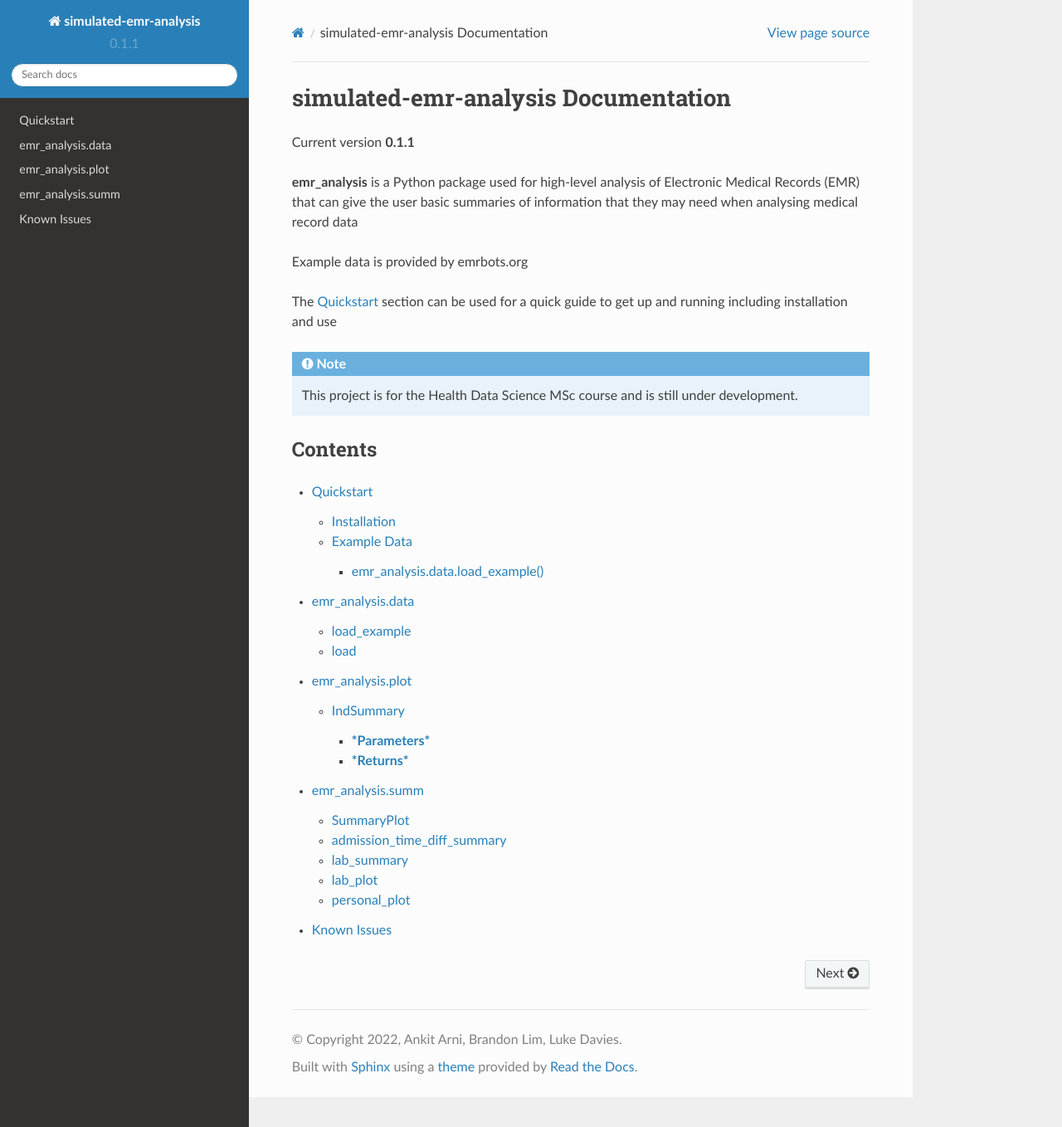
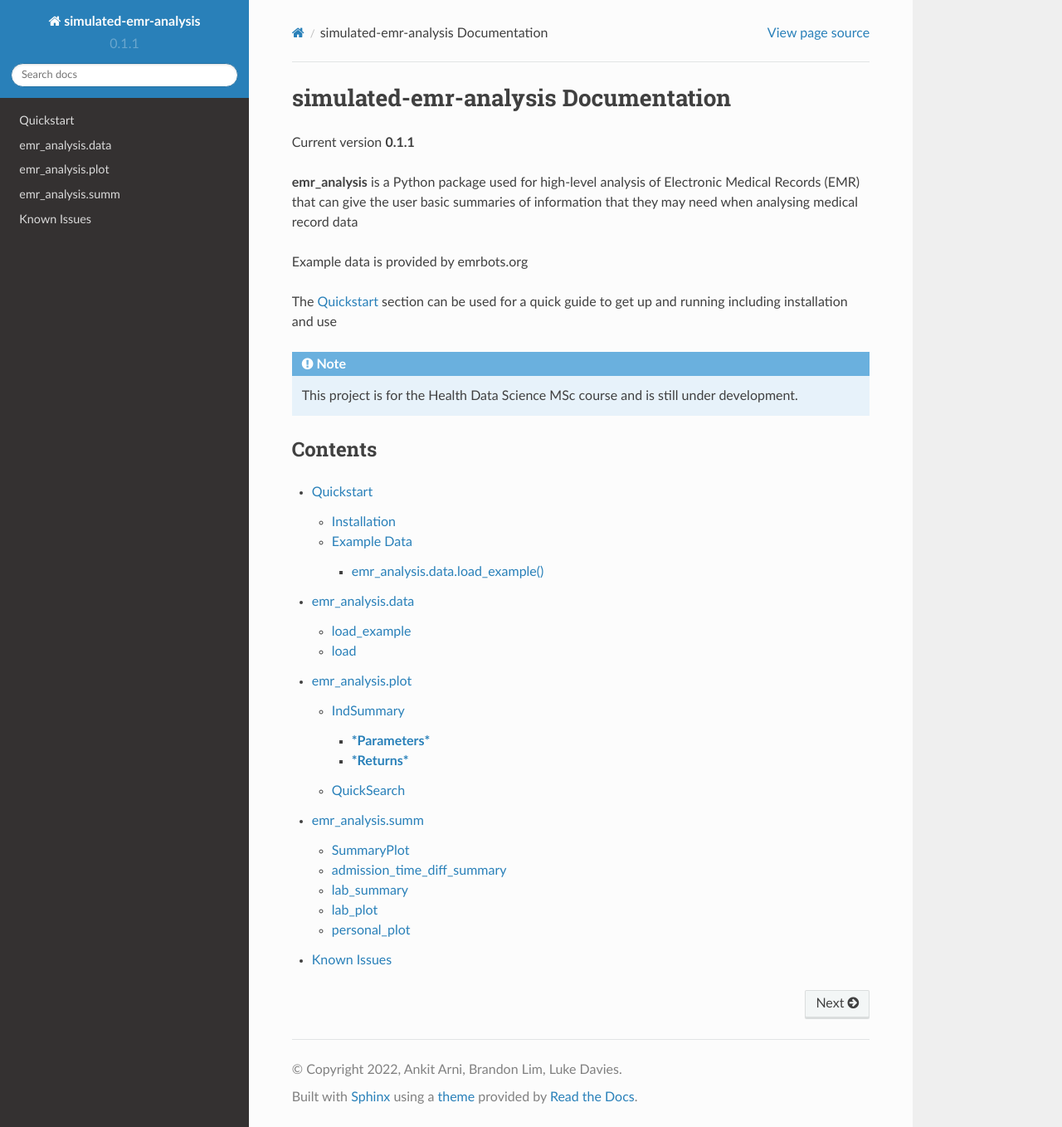
Before and after one commit to beml201/simulated-emr-analysis-docs, a Sphinx documentation site: the page built from docs/source/index.rst, in a window 1280 px wide and 1358 px high. Shown: the whole window at 83% size. Built offline with Sphinx 7.4.7 and the Read the Docs theme 2.0.0, drawn with Linux system fonts in a browser that asks for light colours.

Commit message:
Fixed errors in plot.rst

````diff
--- a/docs/source/plot.rst
+++ b/docs/source/plot.rst
@@ -19,15 +19,16 @@ IndSummary
         The ID of the patient whose data and summary should be returned
 
     *bool* browser:
-        *Defaults to ``False``*
+        *Defaults to "False"*
         If ``True`` will open a new window in the default browser of the user
         Will also return the resulting dictionary (see *Returns*)
         If ``False``will just return the resulting dictionary (see *Returns*)
 
     *int* port:
-        * Defaults to ``8050``*
+        * Defaults to "8050"*
         Changes the port for the Dash server to open in. Only works when ``browser=True```
         Does not check if port is already opening
+
 
 ***Returns***
 ~~~~~~~~~~~~~
@@ -48,6 +49,8 @@ Provides a summary of a specific patient as both text and a graph
 set ``browser=True`` to open the interactive graphs of the patients lab values in a plotly server
 
 .. _QuickSearch:
----------------
+
+QuickSearch
+-----------
 
 A quick filter system that can help users find specific patients using known characteristics
````
